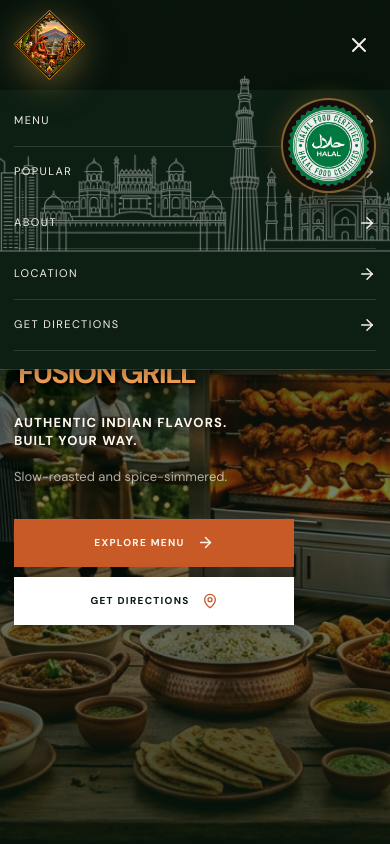
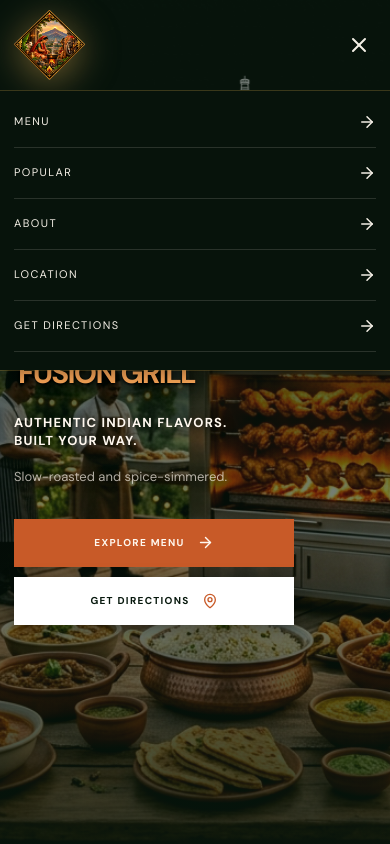
Before and after one commit to sumedhpeddinti/dasari, a React (Vite) app: page / in a window 390 px wide. Both pictures are taken after a click on the button 359 px from the left and 45 px from the top of the page. Shown: the top 844 px of the page. Built offline with nearby package versions, Linux system fonts and the light colour scheme; a web font is replaced by a local one.

Commit message:
Remove skyline artwork behind logo, and fix mobile navigation menu view without Halal badge overlap

```diff
--- a/src/App.tsx
+++ b/src/App.tsx
@@ -516,10 +516,47 @@
   );
 }
 
-function Header({ scrolled }: { scrolled: boolean }) {
+function Header({ scrolled, onMenuToggle }: { scrolled: boolean; onMenuToggle?: (open: boolean) => void }) {
   const [open, setOpen] = useState(false);
   const links = [['MENU', '#menu'], ['POPULAR', '#popular'], ['ABOUT', '#about'], ['LOCATION', '#location']];
-  return <header className={`site-header ${scrolled ? 'header-scrolled' : ''}`}><div className="header-inner"><Logo light /><nav>{links.map(([label, href]) => <a key={href} href={href}>{label}</a>)}</nav><div className="header-actions"><a className="text-link" href={mapsUrl} target="_blank" rel="noreferrer">GET DIRECTIONS</a><a className="button button-small" href="#menu">VIEW MENU <ArrowRight size={15} /></a></div><button className="menu-toggle" aria-label={open ? 'Close menu' : 'Open menu'} onClick={() => setOpen(!open)}>{open ? <X /> : <Menu />}</button></div>{open && <div className="mobile-nav">{links.map(([label, href]) => <a key={href} href={href} onClick={() => setOpen(false)}>{label}<ArrowRight size={18} /></a>)}<a href={mapsUrl} target="_blank" rel="noreferrer">GET DIRECTIONS<ArrowRight size={18} /></a></div>}</header>;
+  const toggleMenu = () => {
+    const next = !open;
+    setOpen(next);
+    onMenuToggle?.(next);
+  };
+  const closeMenu = () => {
+    setOpen(false);
+    onMenuToggle?.(false);
+  };
+  return (
+    <header className={`site-header ${scrolled ? 'header-scrolled' : ''} ${open ? 'header-menu-open' : ''}`}>
+      <div className="header-inner">
+        <Logo light />
+        <nav>
+          {links.map(([label, href]) => <a key={href} href={href}>{label}</a>)}
+        </nav>
+        <div className="header-actions">
+          <a className="text-link" href={mapsUrl} target="_blank" rel="noreferrer">GET DIRECTIONS</a>
+          <a className="button button-small" href="#menu">VIEW MENU <ArrowRight size={15} /></a>
+        </div>
+        <button className="menu-toggle" aria-label={open ? 'Close menu' : 'Open menu'} onClick={toggleMenu}>
+          {open ? <X /> : <Menu />}
+        </button>
+      </div>
+      {open && (
+        <div className="mobile-nav">
+          {links.map(([label, href]) => (
+            <a key={href} href={href} onClick={closeMenu}>
+              {label}<ArrowRight size={18} />
+            </a>
+          ))}
+          <a href={mapsUrl} target="_blank" rel="noreferrer" onClick={closeMenu}>
+            GET DIRECTIONS<ArrowRight size={18} />
+          </a>
+        </div>
+      )}
+    </header>
+  );
 }
 
 function ElephantFloralArt({ className = "", light = false }: { className?: string; light?: boolean }) {
@@ -1156,6 +1193,7 @@
 
 function App() {
   const [scrolled, setScrolled] = useState(false);
+  const [menuOpen, setMenuOpen] = useState(false);
   const [selectedMap, setSelectedMap] = useState<'google' | 'apple'>('google');
   useEffect(() => {
     const onScroll = () => setScrolled(window.scrollY > 32);
@@ -1163,7 +1201,7 @@
     return () => window.removeEventListener('scroll', onScroll);
   }, []);
 
-  return <div id="top" className="app"><LoadingScreen /><Header scrolled={scrolled} />
+  return <div id="top" className="app"><LoadingScreen /><Header scrolled={scrolled} onMenuToggle={setMenuOpen} />
     <main>
       <section className="hero"><div className="hero-bg"><img src="/assets/images/hero_farm_mountains_bg.jpg" alt="Dasari Fusion Grill farm feast with rotisserie machine, Indian mountains, and table spread" /></div><div className="hero-overlay" /><div className="hero-content"><p className="eyebrow hero-eyebrow">INDIAN FUSION · INDIAN FLAVORS · BOWLS · NAAN</p><h1><span>DASARI</span><em>FUSION GRILL</em></h1><p className="hero-subtitle">AUTHENTIC INDIAN FLAVORS.<br />BUILT YOUR WAY.</p><p className="hero-body">Slow-roasted and spice-simmered.</p><div className="hero-actions"><a className="button" href="#menu">EXPLORE MENU <ArrowRight size={17} /></a><a className="button button-ghost" href={mapsUrl} target="_blank" rel="noreferrer">GET DIRECTIONS <MapPin size={16} /></a></div></div><div className="hero-mark">EST. IN FLAVOR<br /><span>01</span></div></section>
 
@@ -1472,7 +1510,8 @@
         <span>GF = Gluten Free · V = Vegetarian · VE = Vegan</span>
       </div>
     </footer>
-    {/* Floating Halal badge on right side - clean badge only */}
+    {/* Floating Halal badge on right side - clean badge only, hidden when mobile menu is open */}
+    {!menuOpen && (
       <a href="#about" className="floating-halal-badge" title="100% Halal Food Certified" aria-label="100% Halal Food Certified">
         <img
           src="/assets/images/halal-certified-badge.png"
@@ -1480,6 +1519,7 @@
           className="floating-halal-img"
         />
       </a>
+    )}
   </div>;
 }
 
--- a/src/index.css
+++ b/src/index.css
@@ -17,7 +17,7 @@
   top: 0;
   left: 0;
   right: 0;
-  z-index: 10;
+  z-index: 200;
   color: var(--cream);
   background: var(--espresso);
   transition: background .3s, color .3s, box-shadow .3s;
@@ -974,7 +974,11 @@
   .logo .brand-banner-logo { height: 78px; max-width: 180px; }
   .mobile-nav {
     display: flex; flex-direction: column; gap: 0;
-    padding: 8px 20px 22px; background: var(--bark);
+    padding: 8px 20px 22px;
+    background: var(--espresso);
+    position: relative;
+    z-index: 2;
+    border-top: 1px solid rgba(212, 167, 74, 0.25);
   }
   .mobile-nav a {
     display: flex; justify-content: space-between;
```
Also changed, not shown: public/assets/images/white_indian_skyline.jpg. Lines whose indentation alone changed are shown as unchanged.
